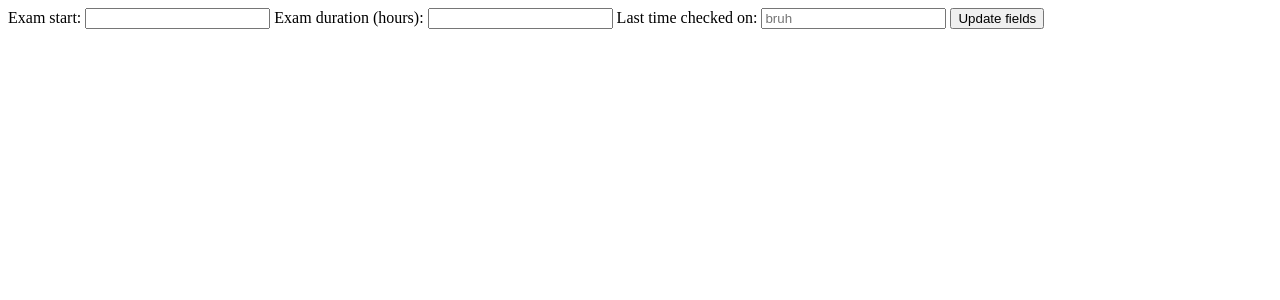
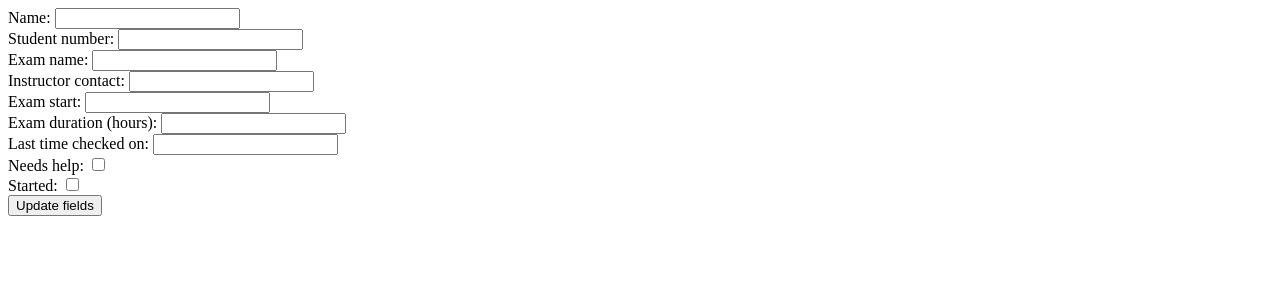
Before and after one commit to henrylyyc/hackcamp2022, a Flask app: template ExamCheck/templates/index.html in a window 1280 px wide. Shown: the top 300 px of the page. Run offline with Flask 2, Linux system fonts and the light colour scheme; the template is opened without the code that fills it, so the values that code supplies are empty.

Commit message:
restore ExamCheck content

```diff
--- a/ExamCheck/app.py
+++ b/ExamCheck/app.py
@@ -14,33 +14,40 @@ def main():
     cursor = database.cursor()
 
     spot_id = request.args.get("spot_id")
-    #print(spot_id)
+    print(spot_id)
+    if spot_id:
+        cursor.execute(f"SELECT * FROM exam_info WHERE room_seat_num={int(spot_id)}")
 
-    cursor.execute(f"SELECT * FROM exam_info WHERE room_seat_num={int(spot_id)}")
+        (name, student_num, exam_name, instructor_contact, exam_start, exam_duration, last_time_checked, needs_help, started, _) = tuple(list(cursor)[0])
 
-    dataDict={}
-    for result in cursor:
-        print(result)
-        dataDict[result[1]]={"studentName":result[0],
-                            "examName":result[2],
-                            "phoneNum":result[3],
-                            "examTime":(result[4],result[5]),
-                            "item1": result[6],
-                            "item2": result[7],
-                            "item3": result[8]}
+        if request.method == "POST": # https://www.geeksforgeeks.org/retrieving-html-from-data-using-flask/
+            name = request.form.get("name")
+            student_num = request.form.get("student_num")
+            exam_name = request.form.get("exam_name")
+            instructor_contact = request.form.get("instructor_contact")
+            exam_start = request.form.get("exam_start")
+            exam_duration = request.form.get("exam_duration")
+            last_time_checked = request.form.get("last_time_checked")
+            needs_help = request.form.get("needs_help") != None
+            started = request.form.get("started") != None
 
-    if request.method == "POST": # https://www.geeksforgeeks.org/retrieving-html-from-data-using-flask/
-        first_name = request.form.get("fname")
-        last_name = request.form.get("lname")
-        print(first_name)
-        print(last_name)
-    return render_template("index.html", data=cursor)
+            print(name)
+            print(student_num)
+            print(exam_name)
+            print(instructor_contact)
+            print(exam_start)
+            print(exam_duration)
+            print(last_time_checked)
+            print(needs_help)
+            print(started)
 
+            cursor.execute(f"DELETE FROM exam_info WHERE spot_id={int(spot_id)}")
+            cursor.execute(f"INSERT INTO exam_info VALUES (\"{name}\", {student_num}, \"{exam_name}\", \"{instructor_contact}\", \"{exam_start}\", {exam_duration}, \"{last_time_checked}\", {int(needs_help), int(started)})")
 
+    cursor.close()
+    database.close()
 
-
-"""cursor.close()
-database.close()"""
+    return render_template("index.html", name=name, student_num=student_num, exam_name=exam_name, instructor_contact=instructor_contact, exam_start=exam_start, exam_duration=exam_duration, last_time_checked=last_time_checked, needs_help=bool(needs_help), started=bool(started))
 
 if __name__ == "__main__":
     app.run()
--- a/ExamCheck/templates/index.html
+++ b/ExamCheck/templates/index.html
@@ -1,8 +1,30 @@
 <form action="{{ url_for("main")}}" method="post">
-<label for="exam_start">Exam start:</label>
-<input type="text" id="exam_start" name="exam_start">
-<label for="exam_duration">Exam duration (hours):</label>
-<input type="text" id="exam_duration" name="exam_duration" >
-<label for="last_time_checked">Last time checked on:</label>
-<input type="text" id="last_time_checked" name="last_time_checked" placeholder="bruh">
-<button type="submit">Update fields</button>
+    <label for="name">Name:</label>
+    <input type="text" id="name" name="name" value="{{name}}">
+    <br>
+    <label for="student_num">Student number:</label>
+    <input type="text" id="student_num" name="student_num" value="{{student_num}}">
+    <br>
+    <label for="exam_name">Exam name:</label>
+    <input type="text" id="exam_name" name="exam_name" value="{{exam_name}}">
+    <br>
+    <label for="instructor_contact">Instructor contact:</label>
+    <input type="text" id="instructor_contact" name="instructor_contact" value="{{instructor_contact}}">
+    <br>
+    <label for="exam_start">Exam start:</label>
+    <input type="text" id="exam_start" name="exam_start" value="{{exam_start}}">
+    <br>
+    <label for="exam_duration">Exam duration (hours):</label>
+    <input type="text" id="exam_duration" name="exam_duration" value="{{exam_duration}}">
+    <br>
+    <label for="last_time_checked">Last time checked on:</label>
+    <input type="text" id="last_time_checked" name="last_time_checked" value="{{last_time_checked}}">
+    <br>
+    <label for="needs_help">Needs help:</label>
+    <input type="checkbox" id="needs_help" name="needs_help" {{'checked="checked"' if needs_help else ""}}>
+    <br>
+    <label for="started">Started:</label>
+    <input type="checkbox" id="started" name="started" {{'checked="checked"' if started else ""}}>
+    <br>
+
+    <button type="submit">Update fields</button>
```
